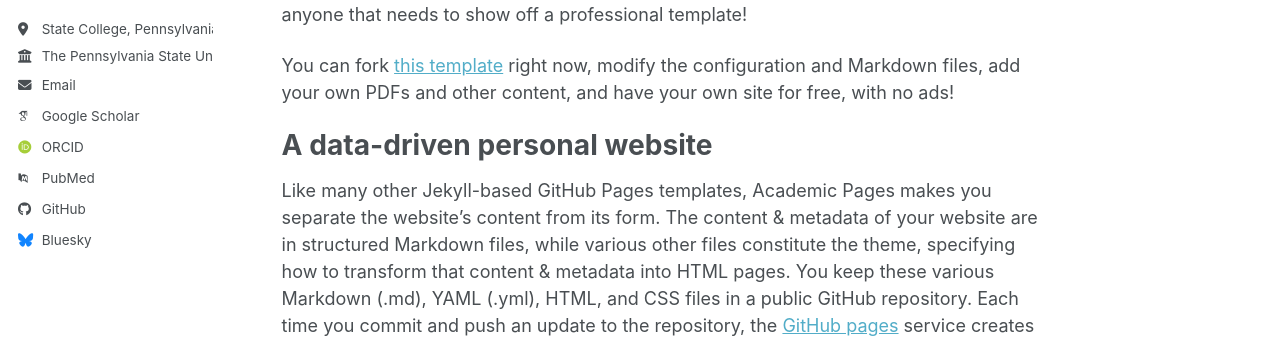
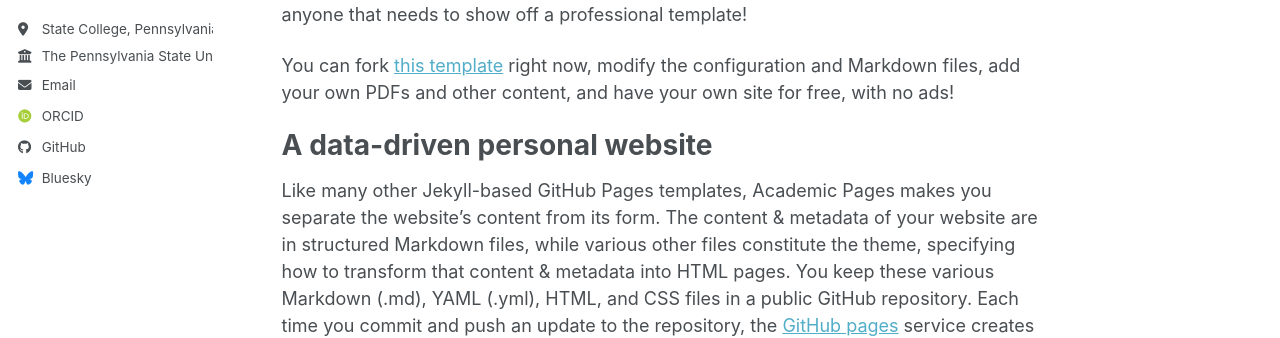
Before and after one commit to yang-yang-ir/yang-yang-ir.github.io, a Jekyll site: the page built from _pages/about.md, in a window 1280 px wide. Shown: the part 359-697 px from the top of the page. Built offline with Jekyll 4.4.1, drawn with Linux system fonts in a browser that asks for light colours; some web fonts are replaced; a script bundle is joined from its source files by our own code; library files that are not in the unit come from our copies; part of the change alters nothing that is shown.

Commit message:
Update _config.yml

```diff
--- a/_config.yml
+++ b/_config.yml
@@ -35,13 +35,13 @@ author:
   # Academic websites
   academia         : # URL
   arxiv            : # URL - Update with the correct link to your profile
-  googlescholar    : "https://scholar.google.com/citations?user=PS_CX0AAAAAJ"
+  googlescholar    : # "https://scholar.google.com/citations?user=PS_CX0AAAAAJ"
   inspire-hep      : # URL
   impactstory      : # URL
-  orcid            : "https://orcid.org/yourorcidurl"
+  orcid            : "https://orcid.org/0009-0004-6135-4555"
   semantic         : # URL
   ssrn             : # URL
-  pubmed           : "https://www.ncbi.nlm.nih.gov/pubmed/?term=john+snow"
+  pubmed           : # "https://www.ncbi.nlm.nih.gov/pubmed/?term=john+snow"
   researchgate     : # URL
   scopus           : # URL
   zotero           : # URL
```
